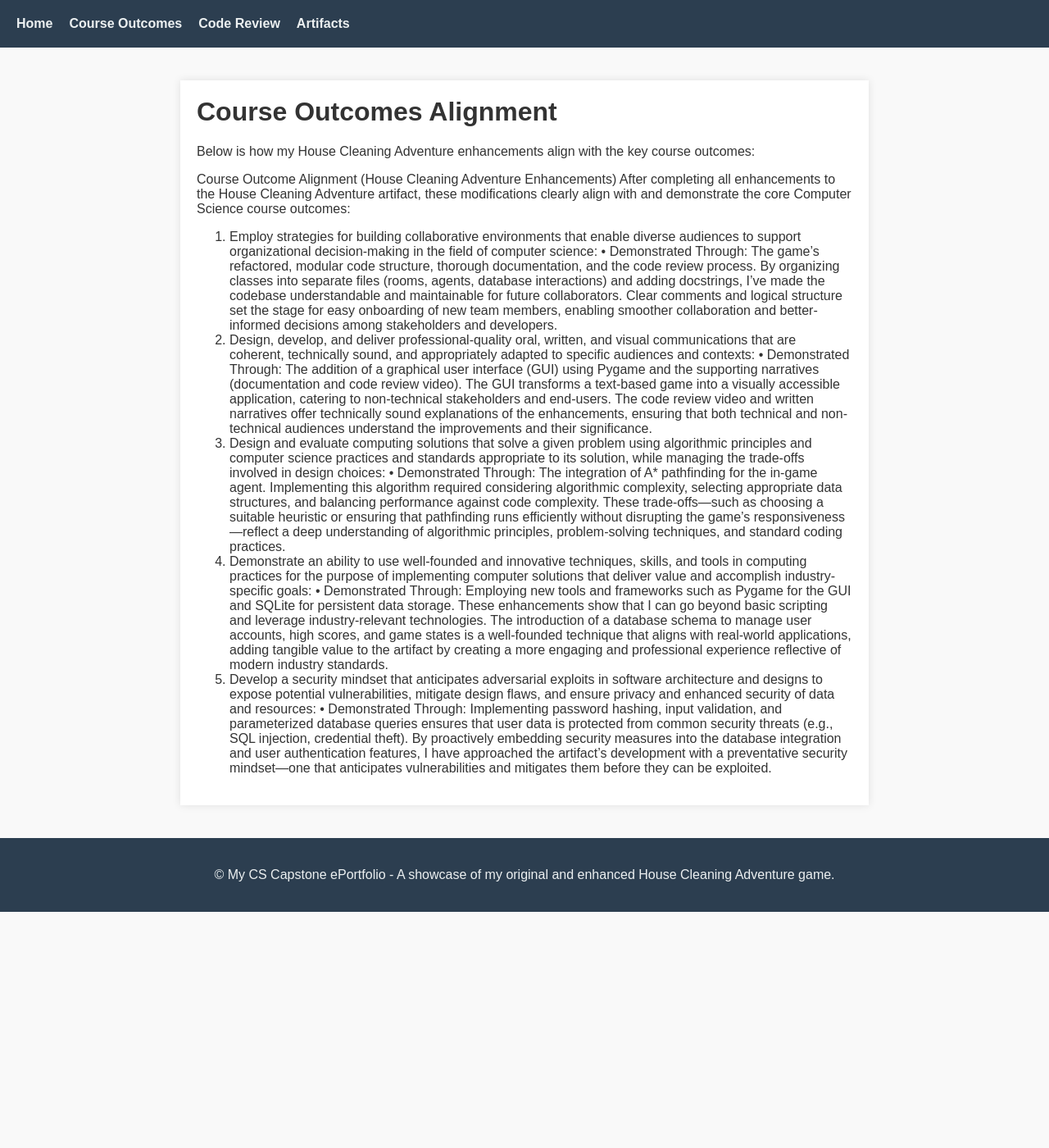
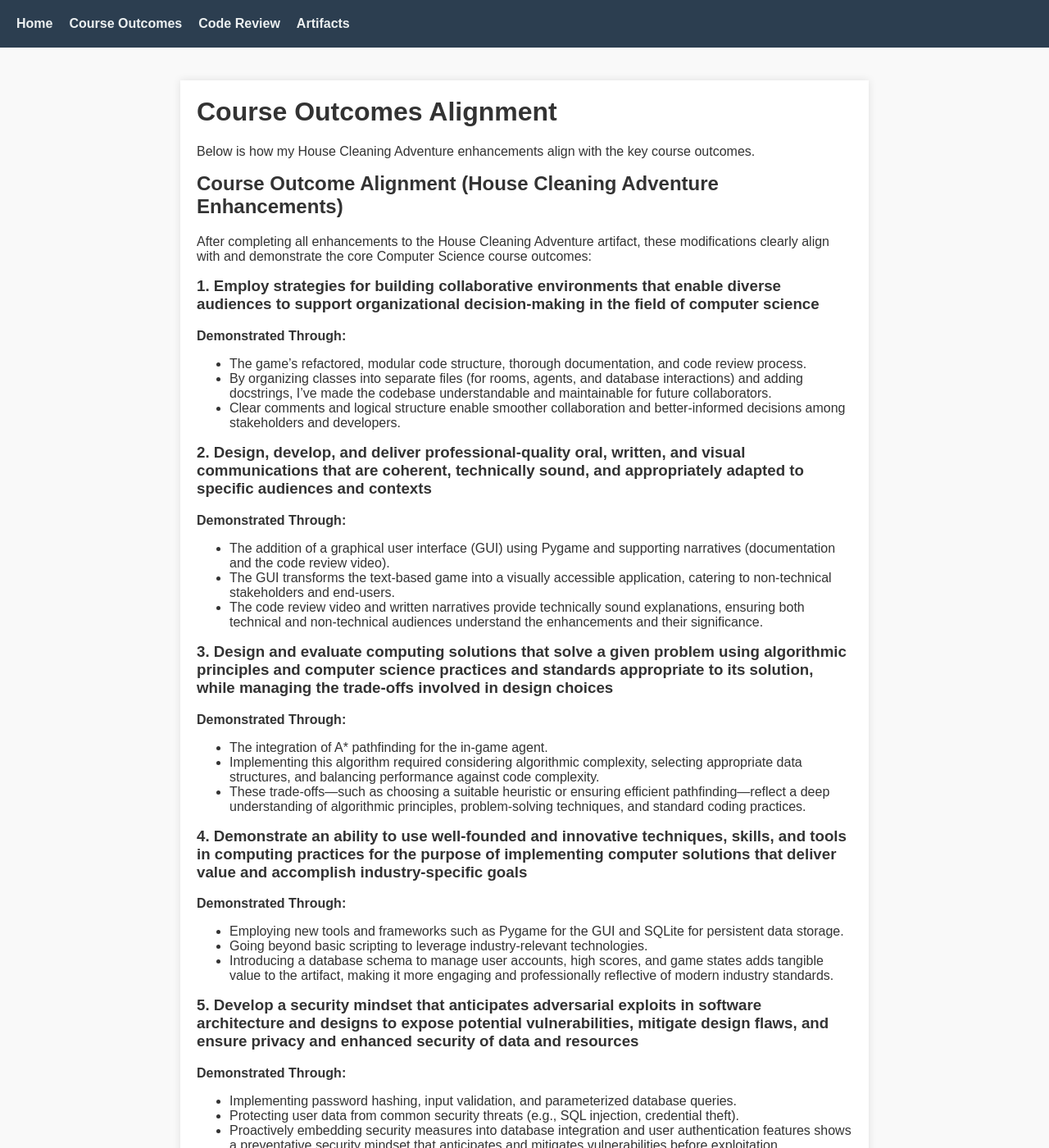
Before and after one commit to briggs8933/CS-499-Capstone, a Jekyll site: the page built from outcomes.md, in a window 1280 px wide and 1400 px high. Shown: the whole window at 82% size. Built offline with Jekyll 4.4.1, drawn with Linux system fonts in a browser that asks for light colours; some of the changed text lies outside the part shown.

Commit message:
Update outcomes.md

```diff
--- a/outcomes.md
+++ b/outcomes.md
@@ -5,17 +5,43 @@ title: "Course Outcomes"
 
 # Course Outcomes Alignment
 
-Below is how my House Cleaning Adventure enhancements align with the key course outcomes:
+Below is how my House Cleaning Adventure enhancements align with the key course outcomes.
 
-Course Outcome Alignment (House Cleaning Adventure Enhancements)
+## Course Outcome Alignment (House Cleaning Adventure Enhancements)
+
 After completing all enhancements to the House Cleaning Adventure artifact, these modifications clearly align with and demonstrate the core Computer Science course outcomes:
-1. Employ strategies for building collaborative environments that enable diverse audiences to support organizational decision-making in the field of computer science:
-	•	Demonstrated Through: The game’s refactored, modular code structure, thorough documentation, and the code review process. By organizing classes into separate files (rooms, agents, database interactions) and adding docstrings, I’ve made the codebase understandable and maintainable for future collaborators. Clear comments and logical structure set the stage for easy onboarding of new team members, enabling smoother collaboration and better-informed decisions among stakeholders and developers.
-2. Design, develop, and deliver professional-quality oral, written, and visual communications that are coherent, technically sound, and appropriately adapted to specific audiences and contexts:
-	•	Demonstrated Through: The addition of a graphical user interface (GUI) using Pygame and the supporting narratives (documentation and code review video). The GUI transforms a text-based game into a visually accessible application, catering to non-technical stakeholders and end-users. The code review video and written narratives offer technically sound explanations of the enhancements, ensuring that both technical and non-technical audiences understand the improvements and their significance.
-3. Design and evaluate computing solutions that solve a given problem using algorithmic principles and computer science practices and standards appropriate to its solution, while managing the trade-offs involved in design choices:
-	•	Demonstrated Through: The integration of A* pathfinding for the in-game agent. Implementing this algorithm required considering algorithmic complexity, selecting appropriate data structures, and balancing performance against code complexity. These trade-offs—such as choosing a suitable heuristic or ensuring that pathfinding runs efficiently without disrupting the game’s responsiveness—reflect a deep understanding of algorithmic principles, problem-solving techniques, and standard coding practices.
-4. Demonstrate an ability to use well-founded and innovative techniques, skills, and tools in computing practices for the purpose of implementing computer solutions that deliver value and accomplish industry-specific goals:
-	•	Demonstrated Through: Employing new tools and frameworks such as Pygame for the GUI and SQLite for persistent data storage. These enhancements show that I can go beyond basic scripting and leverage industry-relevant technologies. The introduction of a database schema to manage user accounts, high scores, and game states is a well-founded technique that aligns with real-world applications, adding tangible value to the artifact by creating a more engaging and professional experience reflective of modern industry standards.
-5. Develop a security mindset that anticipates adversarial exploits in software architecture and designs to expose potential vulnerabilities, mitigate design flaws, and ensure privacy and enhanced security of data and resources:
-	•	Demonstrated Through: Implementing password hashing, input validation, and parameterized database queries ensures that user data is protected from common security threats (e.g., SQL injection, credential theft). By proactively embedding security measures into the database integration and user authentication features, I have approached the artifact’s development with a preventative security mindset—one that anticipates vulnerabilities and mitigates them before they can be exploited.
+
+### 1. Employ strategies for building collaborative environments that enable diverse audiences to support organizational decision-making in the field of computer science
+
+**Demonstrated Through:**
+- The game’s refactored, modular code structure, thorough documentation, and code review process.
+- By organizing classes into separate files (for rooms, agents, and database interactions) and adding docstrings, I’ve made the codebase understandable and maintainable for future collaborators.
+- Clear comments and logical structure enable smoother collaboration and better-informed decisions among stakeholders and developers.
+
+### 2. Design, develop, and deliver professional-quality oral, written, and visual communications that are coherent, technically sound, and appropriately adapted to specific audiences and contexts
+
+**Demonstrated Through:**
+- The addition of a graphical user interface (GUI) using Pygame and supporting narratives (documentation and the code review video).
+- The GUI transforms the text-based game into a visually accessible application, catering to non-technical stakeholders and end-users.
+- The code review video and written narratives provide technically sound explanations, ensuring both technical and non-technical audiences understand the enhancements and their significance.
+
+### 3. Design and evaluate computing solutions that solve a given problem using algorithmic principles and computer science practices and standards appropriate to its solution, while managing the trade-offs involved in design choices
+
+**Demonstrated Through:**
+- The integration of A* pathfinding for the in-game agent.
+- Implementing this algorithm required considering algorithmic complexity, selecting appropriate data structures, and balancing performance against code complexity.
+- These trade-offs—such as choosing a suitable heuristic or ensuring efficient pathfinding—reflect a deep understanding of algorithmic principles, problem-solving techniques, and standard coding practices.
+
+### 4. Demonstrate an ability to use well-founded and innovative techniques, skills, and tools in computing practices for the purpose of implementing computer solutions that deliver value and accomplish industry-specific goals
+
+**Demonstrated Through:**
+- Employing new tools and frameworks such as Pygame for the GUI and SQLite for persistent data storage.
+- Going beyond basic scripting to leverage industry-relevant technologies.
+- Introducing a database schema to manage user accounts, high scores, and game states adds tangible value to the artifact, making it more engaging and professionally reflective of modern industry standards.
+
+### 5. Develop a security mindset that anticipates adversarial exploits in software architecture and designs to expose potential vulnerabilities, mitigate design flaws, and ensure privacy and enhanced security of data and resources
+
+**Demonstrated Through:**
+- Implementing password hashing, input validation, and parameterized database queries.
+- Protecting user data from common security threats (e.g., SQL injection, credential theft).
+- Proactively embedding security measures into database integration and user authentication features shows a preventative security mindset that anticipates and mitigates vulnerabilities before exploitation.
```
